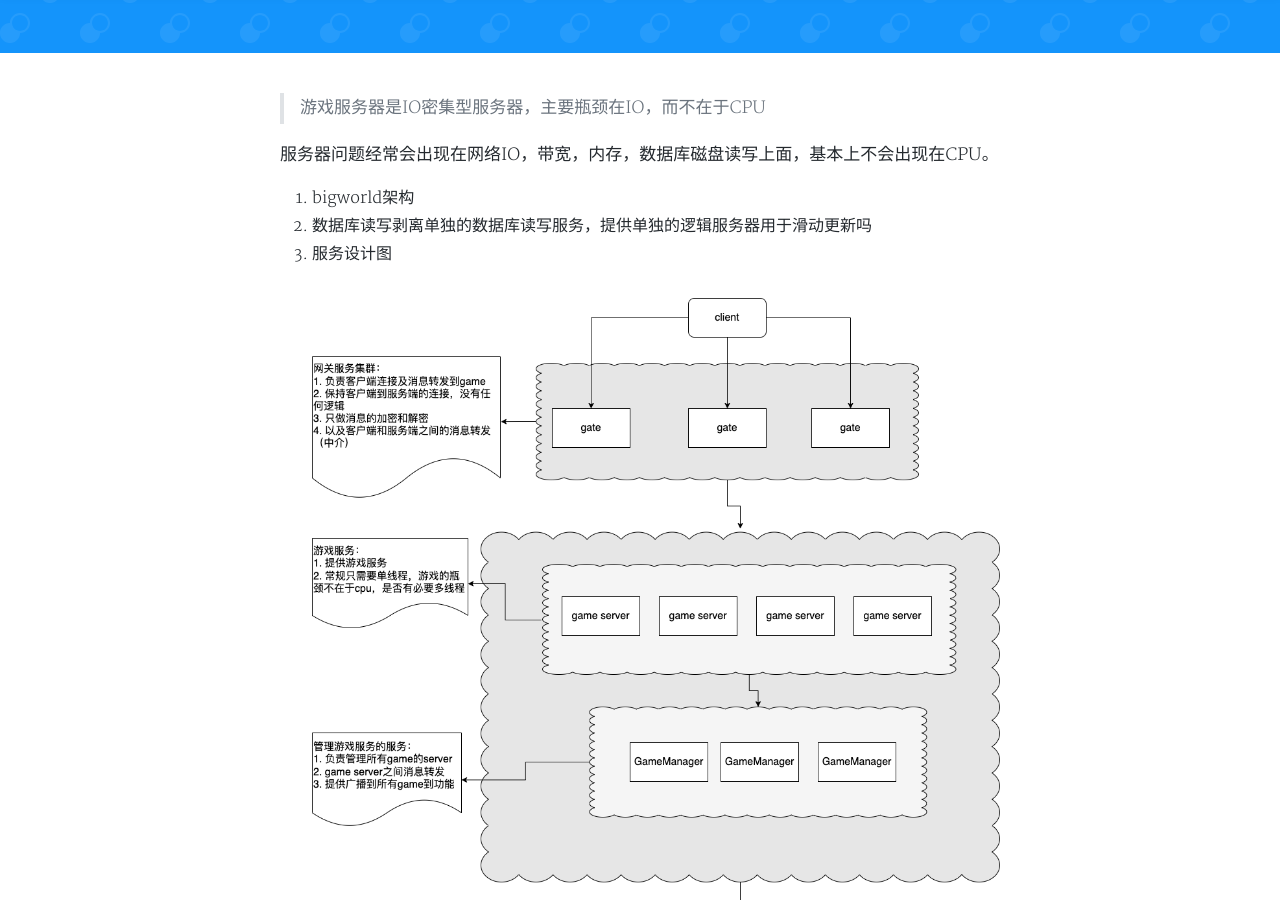
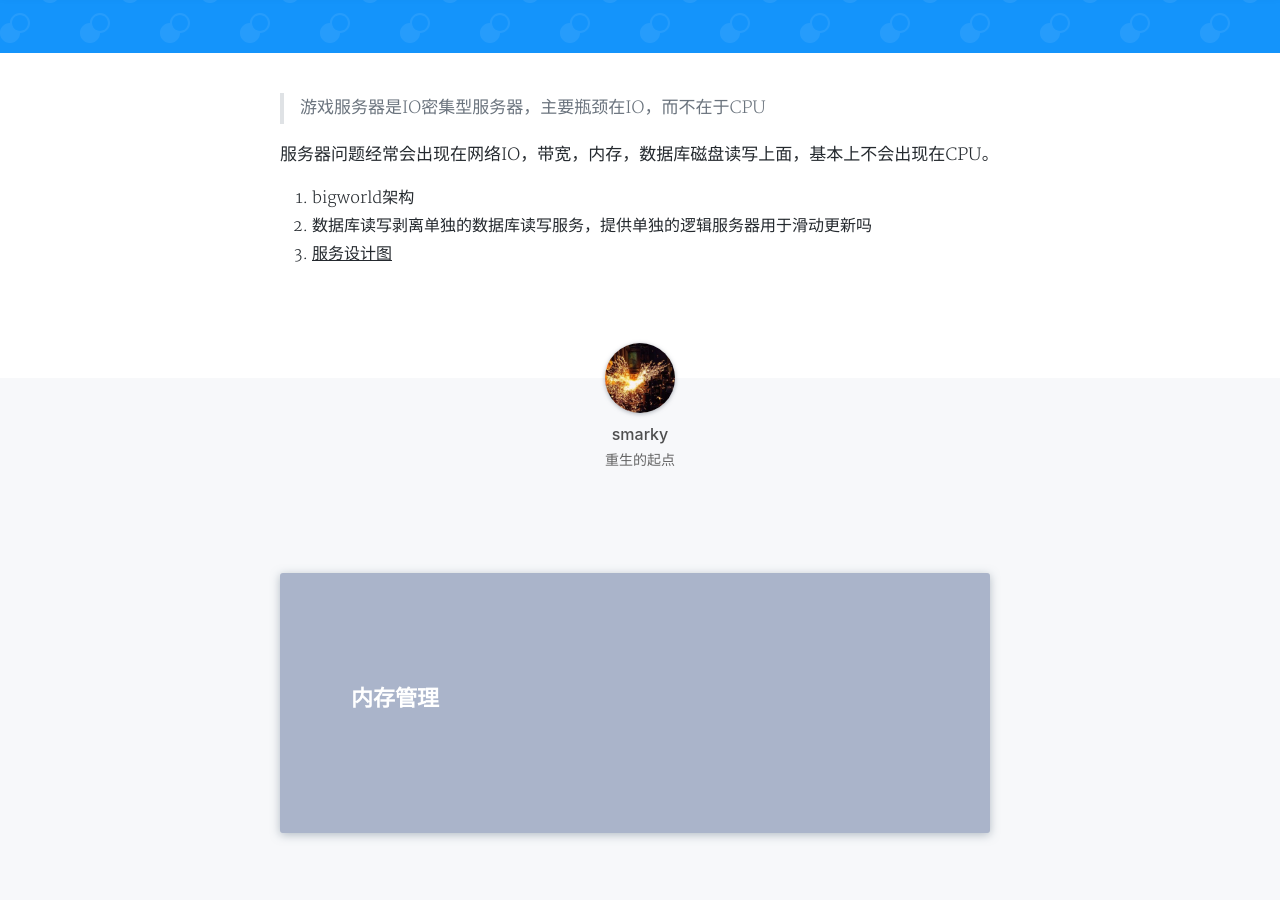
Before and after one commit to smakry/smakry.github.io, a Jekyll site: the page built from _posts/2022-07-02-全球同服设计.md, in a window 1280 px wide and 900 px high, scrolled down 307 px. Built offline with Jekyll 4.4.1, drawn with Linux system fonts in a browser that asks for light colours; nearby versions of some CDN libraries; a style sheet for code colours, icons or effects is not loaded.

Commit message:
architecture

```diff
--- a/_posts/2022-07-02-全球同服设计.md
+++ b/_posts/2022-07-02-全球同服设计.md
@@ -12,4 +12,4 @@
 
 1. bigworld架构
 2. 数据库读写剥离单独的数据库读写服务，提供单独的逻辑服务器用于滑动更新吗
-3. 服务设计图 ![architecture](https://github.com/smakry/smakry.github.io/blob/master/imags/architecture.drawio.png)
+3. [服务设计图](https://github.com/smakry/smakry.github.io/blob/master/imags/architecture.drawio.png)
```
